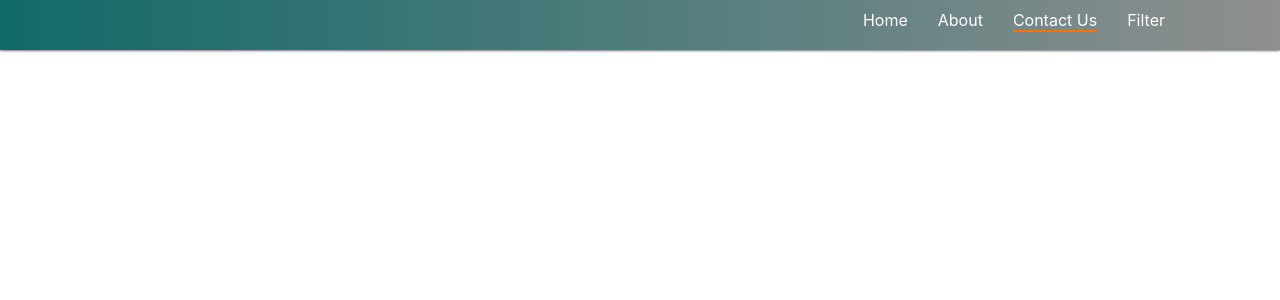
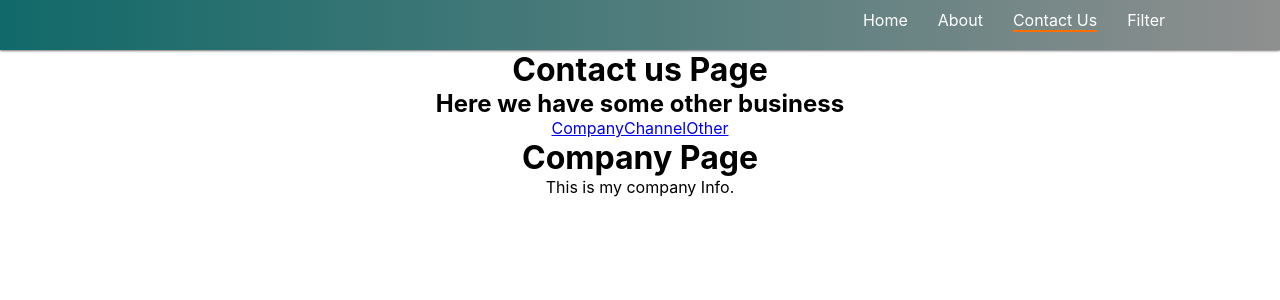
Before and after one commit to fhabhishektiwari/blog, a React (Create React App) app: page /contact/company in a window 1280 px wide. Shown: the top 300 px of the page. Built offline with nearby package versions, Linux system fonts and the light colour scheme.

Commit message:
Nested Routing in react js

```diff
--- a/src/App.js
+++ b/src/App.js
@@ -1,27 +1,34 @@
 import './App.css'
 import React from 'react';
-import {BrowserRouter, Navigate, Route, Routes} from 'react-router-dom'
+import {BrowserRouter, Route, Routes} from 'react-router-dom'
 import Home from './components/Home';
 import About from './components/About';
-// import NavBar from './components/NavBar';
-// import Page404 from './components/Page404';
-import Contact from './components/Contact';
 import User from './components/User';
 import NewNavbar from './components/NewNavbar';
 import Filter from './components/Filter';
+import NewContact from './components/NewContact';
+import Company from './components/Company';
+import Channel from './components/Channel';
+import Other from './components/Other';
 const App=()=>{
   return(
     <div className='App'>
     <BrowserRouter>
-    {/*<Link to='/about'>About</Link><br/>
-  <Link to='/'>Home</Link>*/}
       <NewNavbar/>
       <Routes>
         <Route path='/' element={<Home/>}/>
         <Route path='/about' element={<About/>}/>
-        <Route path='/contact' element={<Contact/>}/>
+
+        {/*Nested routing in react js*/}
+        <Route path='/contact' element={<NewContact/>}>
+          <Route path='company' element={<Company/>}/>
+          <Route path='channel' element={<Channel/>}/>
+          <Route path='other' element={<Other/>}/>
+        </Route>
         <Route path='/filter' element={<Filter/>}/>
         <Route path='/user/:name' element={<User/>}/>
+
+
 
       </Routes>
     </BrowserRouter>
--- /dev/null
+++ b/src/components/Channel.js
@@ -0,0 +1,9 @@
+const Channel=()=>{
+    return(
+        <div>
+            <h1>Youtube Channel</h1>
+        </div>
+    );
+}
+
+export default Channel;
--- /dev/null
+++ b/src/components/Company.js
@@ -0,0 +1,10 @@
+const Company=()=>{
+    return(
+        <div>
+            <h1>Company Page</h1>
+            <p>This is my company Info.</p>
+        </div>
+    );
+}
+
+export default Company;
--- /dev/null
+++ b/src/components/NewContact.js
@@ -0,0 +1,17 @@
+import { Link, Outlet } from "react-router-dom";
+
+const NewContact=()=>{
+    return(
+        <div>
+            <h1>Contact us Page</h1>
+            <h2>Here we have some other business</h2>
+            <Link to='company'>Company</Link>
+            <Link to='channel'>Channel</Link>
+            <Link to='other'>Other</Link>
+            <Outlet/>
+
+        </div>
+    );
+}
+
+export default NewContact;
--- /dev/null
+++ b/src/components/Other.js
@@ -0,0 +1,10 @@
+const Other=()=>{
+    return(
+        <div>
+            <h1>Other Page</h1>
+
+        </div>
+    );
+}
+
+export default Other;
```
